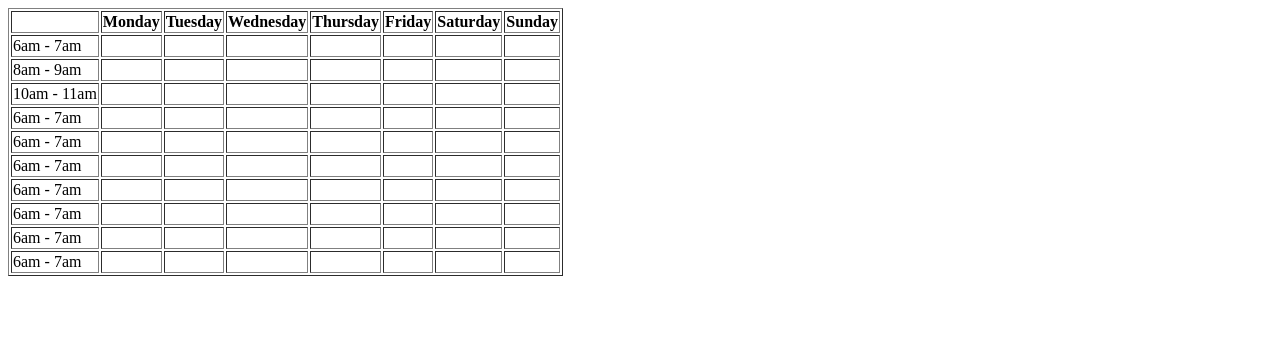
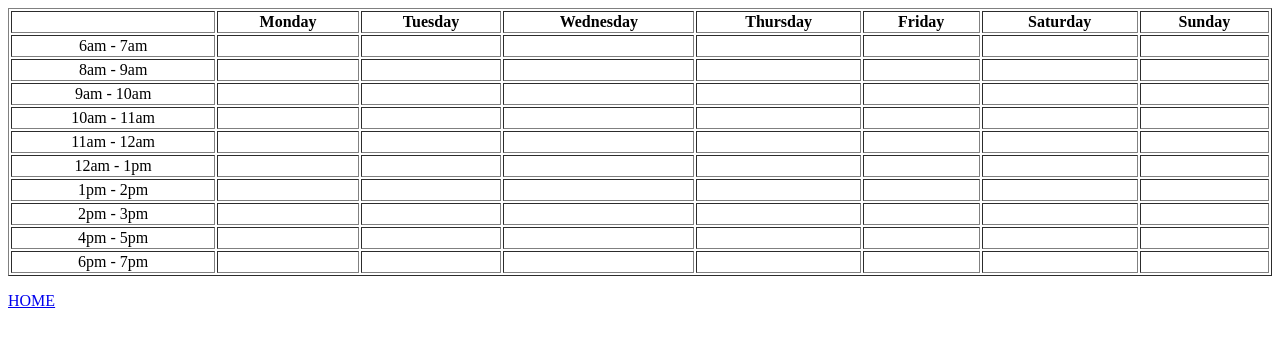
Before and after one commit to A6dulmalik/Trainingexercises, a plain HTML site: page Actvity/wkplannertable.html in a window 1280 px wide. Drawn offline with Linux system fonts and the light colour scheme.

Commit message:
added new repository

```diff
--- a/Actvity/wkplannertable.html
+++ b/Actvity/wkplannertable.html
@@ -4,9 +4,15 @@
     <meta charset="UTF-8">
     <meta name="viewport" content="width=device-width, initial-scale=1.0">
     <title>weekly planner</title>
+    <style>
+        table{
+            width: 100%;
+            text-align: center;
+        }
+    </style>
 </head>
 <body>
-    <table border="solid">
+    <table border="1px solid black">
         <tr>
             <th></th>
             <th>Monday</th>
@@ -38,6 +44,16 @@
             <td></td>
         </tr>
         <tr>
+            <td class="Time">9am - 10am</td>
+            <td></td>
+            <td></td>
+            <td></td>
+            <td></td>
+            <td></td>
+            <td></td>
+            <td></td>
+        </tr>
+        <tr>
             <td class="Time">10am - 11am</td>
             <td></td>
             <td></td>
@@ -48,7 +64,7 @@
             <td></td>
         </tr>
         <tr>
-            <td class="Time">6am - 7am</td>
+            <td class="Time">11am - 12am</td>
             <td></td>
             <td></td>
             <td></td>
@@ -58,7 +74,7 @@
             <td></td>
         </tr>
         <tr>
-            <td class="Time">6am - 7am</td>
+            <td class="Time">12am - 1pm</td>
             <td></td>
             <td></td>
             <td></td>
@@ -68,7 +84,7 @@
             <td></td>
         </tr>
         <tr>
-            <td class="Time">6am - 7am</td>
+            <td class="Time">1pm - 2pm</td>
             <td></td>
             <td></td>
             <td></td>
@@ -78,7 +94,7 @@
             <td></td>
         </tr>
         <tr>
-            <td class="Time">6am - 7am</td>
+            <td class="Time">2pm - 3pm</td>
             <td></td>
             <td></td>
             <td></td>
@@ -88,7 +104,7 @@
             <td></td>
         </tr>
         <tr>
-            <td class="Time">6am - 7am</td>
+            <td class="Time">4pm - 5pm</td>
             <td></td>
             <td></td>
             <td></td>
@@ -98,17 +114,7 @@
             <td></td>
         </tr>
         <tr>
-            <td class="Time">6am - 7am</td>
-            <td></td>
-            <td></td>
-            <td></td>
-            <td></td>
-            <td></td>
-            <td></td>
-            <td></td>
-        </tr>
-        <tr>
-            <td class="Time">6am - 7am</td>
+            <td class="Time">6pm - 7pm</td>
             <td></td>
             <td></td>
             <td></td>
@@ -118,5 +124,8 @@
             <td></td>
         </tr>
     </table>
+    <P>
+        <a href="index.html">HOME</a>
+    </p>
 </body>
 </html>
```
Also changed, not shown: Actvity/scheduletable.html (+4 -1 lines).
